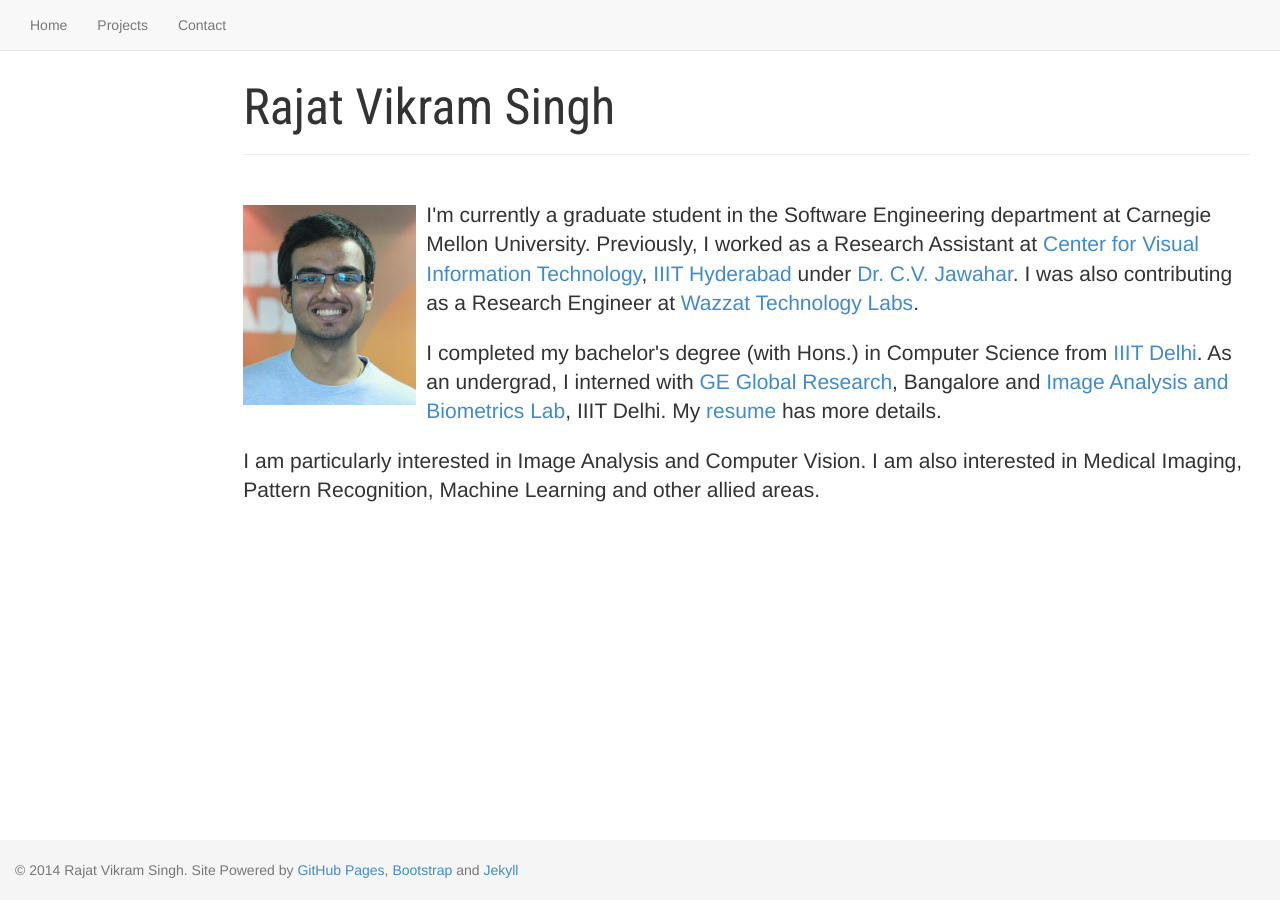
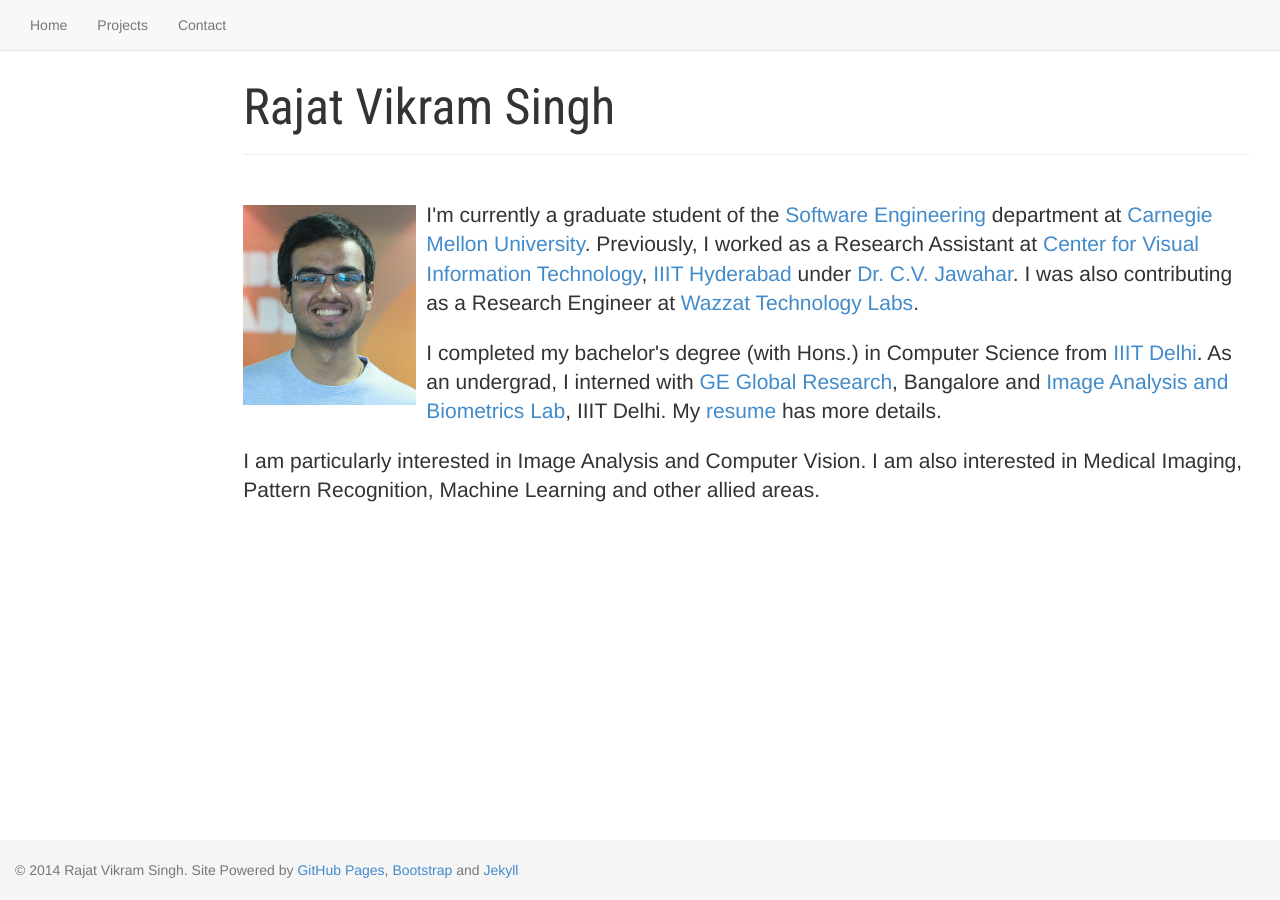
Before and after one commit to rajatvikramsingh/rajatvikramsingh.github.io, a Jekyll site: the page built from index.html, in a window 1280 px wide. Built offline with Jekyll 4.4.1, drawn with Linux system fonts in a browser that asks for light colours; Markdown is read by kramdown in place of the engine named in the settings; the list of posts is cut into pages by our own code.

Commit message:
Changes for CMU

```diff
--- a/index.html
+++ b/index.html
@@ -6,7 +6,7 @@
 <div><img border="0" height="200" src="/media/009_profile.JPG" style="display:inline;float:left;margin:10px 10px 0px 0px;background-color:transparent" width="173"></div>
 
 <div>
-<p class="lead" style="margin-top:5px">I'm currently a graduate student in the Software Engineering department at Carnegie Mellon University. Previously, I worked as a Research Assistant at <a href="http://cvit.iiit.ac.in/">Center for Visual Information Technology</a>, <a href="http://www.iiit.ac.in/">IIIT Hyderabad</a> under <a href="http://www.iiit.ac.in/~jawahar/">Dr. C.V. Jawahar</a>. I was also contributing as a Research Engineer at <a href="https://fashion.wazzatlabs.com">Wazzat Technology Labs</a>.</p>
+<p class="lead" style="margin-top:5px">I'm currently a graduate student of the <a href="http://mse.isri.cmu.edu/software-engineering/">Software Engineering</a> department at <a href="http://www.cmu.edu">Carnegie Mellon University</a>. Previously, I worked as a Research Assistant at <a href="http://cvit.iiit.ac.in/">Center for Visual Information Technology</a>, <a href="http://www.iiit.ac.in/">IIIT Hyderabad</a> under <a href="http://www.iiit.ac.in/~jawahar/">Dr. C.V. Jawahar</a>. I was also contributing as a Research Engineer at <a href="https://fashion.wazzatlabs.com">Wazzat Technology Labs</a>.</p>
 </div>
 
 <div><p class="lead">I completed my bachelor's degree (with Hons.) in Computer Science from <a href="http://iiitd.ac.in/">IIIT Delhi</a>. As an undergrad, I interned with <a href="http://www.geglobalresearch.com/">GE Global Research</a>, Bangalore and <a href="https://research.iiitd.edu.in/groups/iab/index.html">Image Analysis and Biometrics Lab</a>, IIIT Delhi. My <a href="/media/Resume.pdf">resume</a> has more details.</p></div>
```
